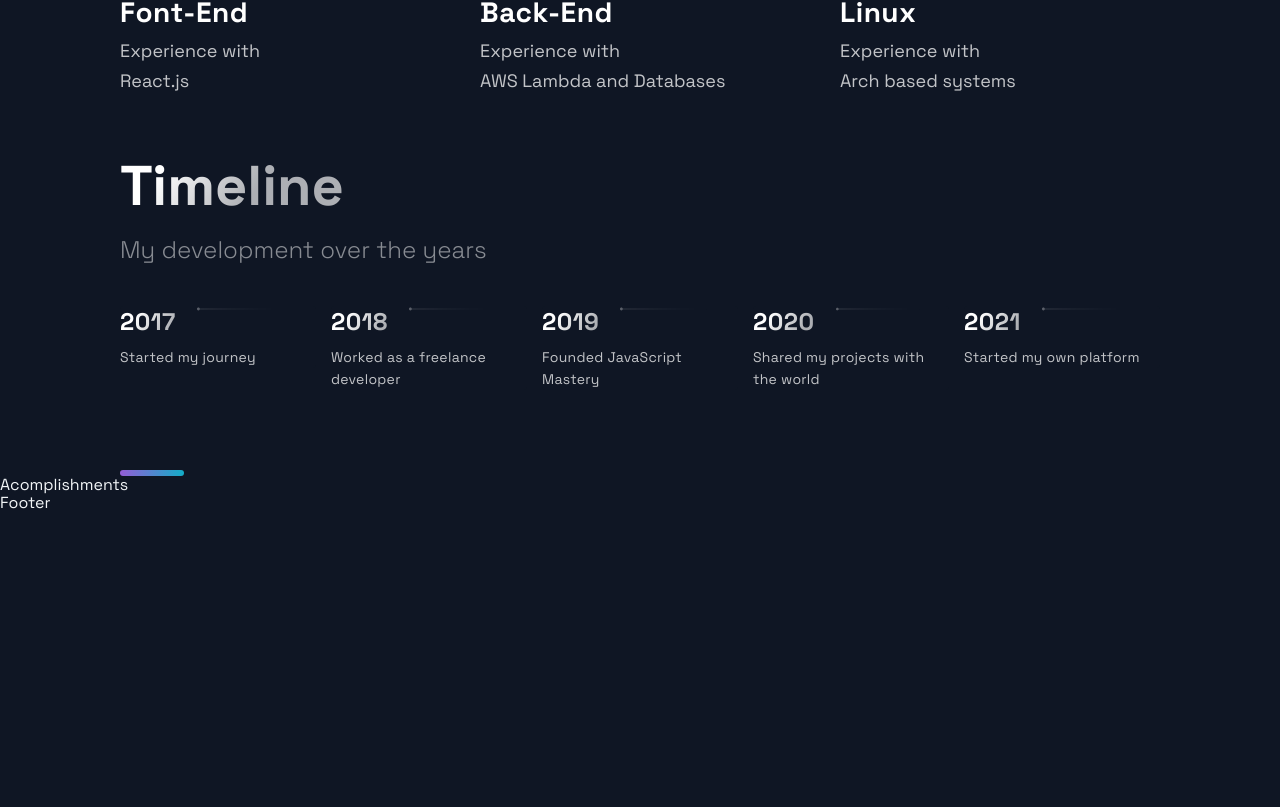
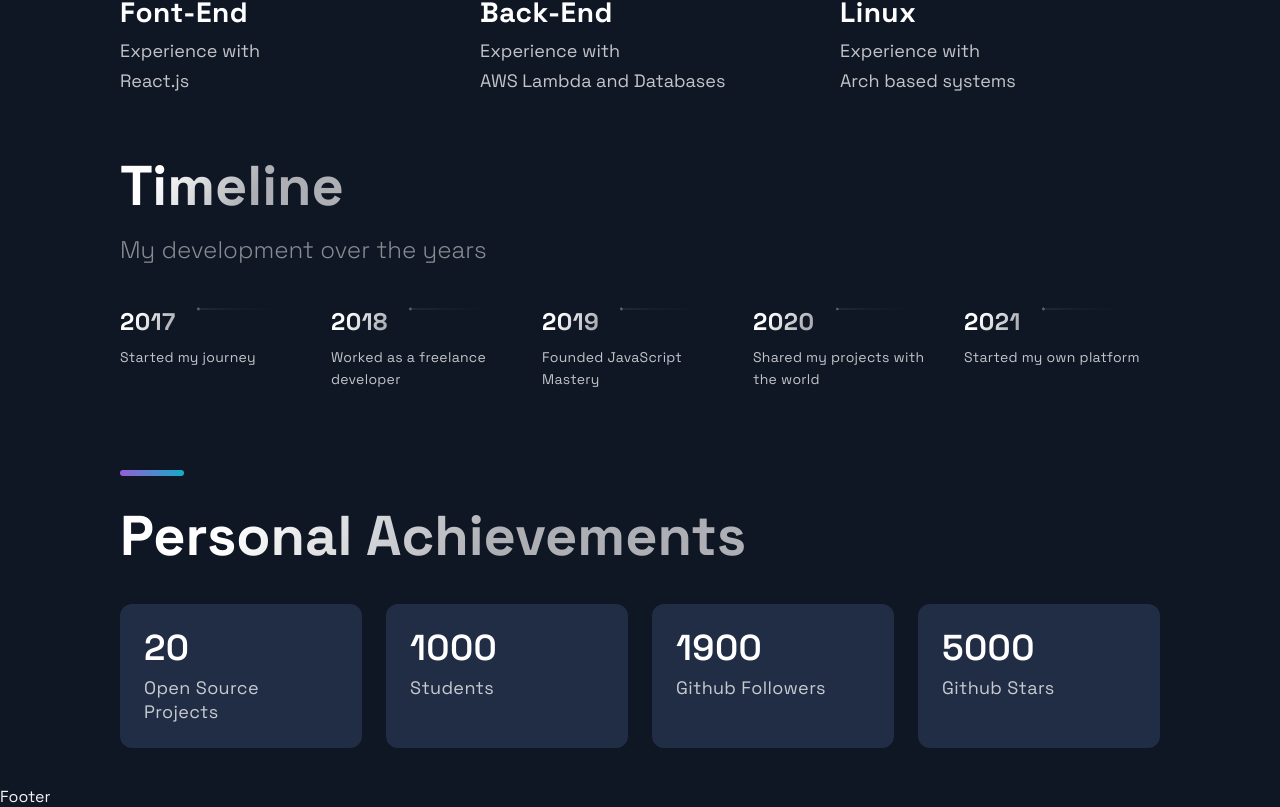
Before and after one commit to AmriArshad/amriarshad.github.io, a Next.js app: page / in a window 1280 px wide. Shown: the part 2460-3267 px from the top of the page. Before the commit the page ends 2973 px from the top, so only its background shows below. Built offline with nearby package versions, Linux system fonts and the light colour scheme.

Commit message:
added template accomplishments section

```diff
--- /dev/null
+++ b/src/components/Accomplishments/Accomplishments.js
@@ -0,0 +1,21 @@
+import React from 'react';
+
+import { Section, SectionDivider, SectionTitle } from '../../styles/GlobalComponents';
+import { Box, Boxes, BoxNum, BoxText } from './AcomplishmentsStyles';
+import { accomplishmentsData } from '../../constants/constants';
+
+const Accomplishments = () => (
+  <Section>
+    <SectionTitle>Personal Achievements</SectionTitle>
+    <Boxes>
+      {accomplishmentsData.map((card, index) => (
+        <Box key={index}>
+          <BoxNum>{card.number}</BoxNum>
+          <BoxText>{card.text}</BoxText>
+        </Box>
+      ))}
+    </Boxes>
+  </Section>
+);
+
+export default Accomplishments;
--- a/src/components/Acomplishments/Acomplishments.js
+++ /dev/null
@@ -1,19 +0,0 @@
-import React from 'react';
-
-import { Section, SectionDivider, SectionTitle } from '../../styles/GlobalComponents';
-import { Box, Boxes, BoxNum, BoxText } from './AcomplishmentsStyles';
-
-const data = [
-  { number: 20, text: 'Open Source Projects'},
-  { number: 1000, text: 'Students', },
-  { number: 1900, text: 'Github Followers', },
-  { number: 5000, text: 'Github Stars', }
-];
-
-const Acomplishments = () => (
-  <div>
-    Acomplishments
-  </div>
-);
-
-export default Acomplishments;
--- a/src/constants/constants.js
+++ b/src/constants/constants.js
@@ -44,3 +44,10 @@
   { year: 2020, text: 'Shared my projects with the world', },
   { year: 2021, text: 'Started my own platform', },
 ];
+
+export const accomplishmentsData = [
+  { number: 20, text: 'Open Source Projects'},
+  { number: 1000, text: 'Students', },
+  { number: 1900, text: 'Github Followers', },
+  { number: 5000, text: 'Github Stars', }
+];
--- a/src/pages/index.js
+++ b/src/pages/index.js
@@ -1,4 +1,4 @@
-import Acomplishments from '../components/Acomplishments/Acomplishments';
+import Accomplishments from '../components/Accomplishments/Accomplishments';
 import BgAnimation from '../components/BackgrooundAnimation/BackgroundAnimation';
 import Hero from '../components/Hero/Hero';
 import Projects from '../components/Projects/Projects';
@@ -17,7 +17,7 @@
       <Projects />
       <Technologies />
       <Timeline />
-      <Acomplishments />
+      <Accomplishments />
     </Layout>
   );
 };
```
Also changed, not shown: src/components/Accomplishments/AcomplishmentsStyles.js (renamed from src/components/Acomplishments/AcomplishmentsStyles.js).
